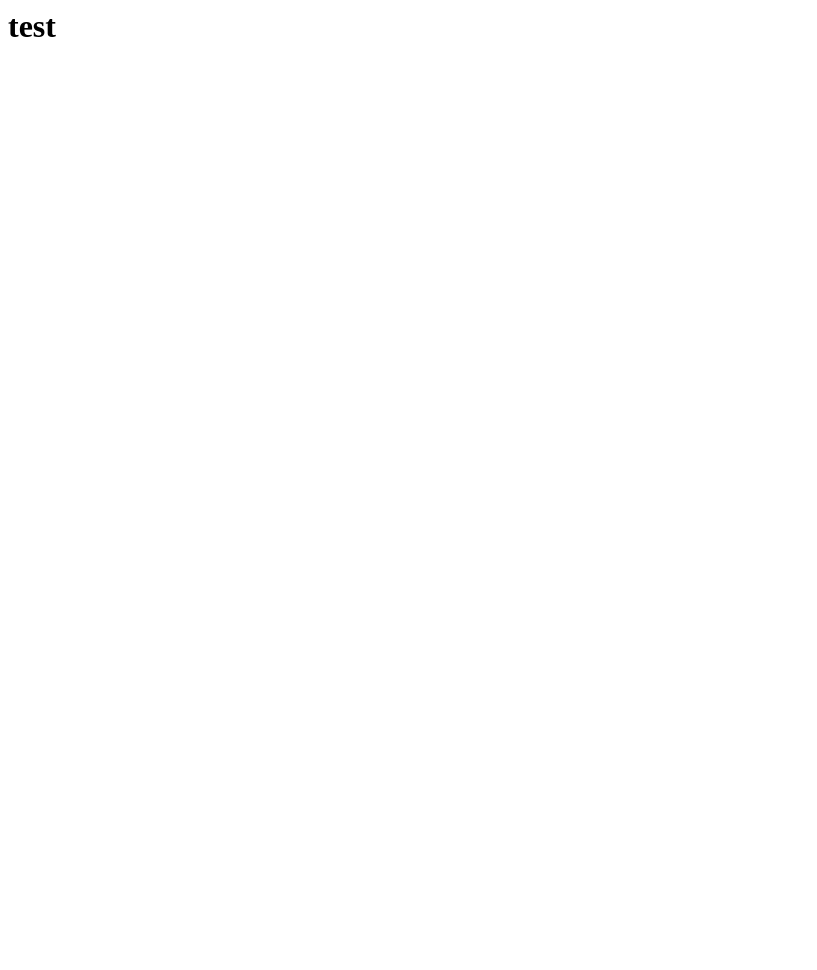
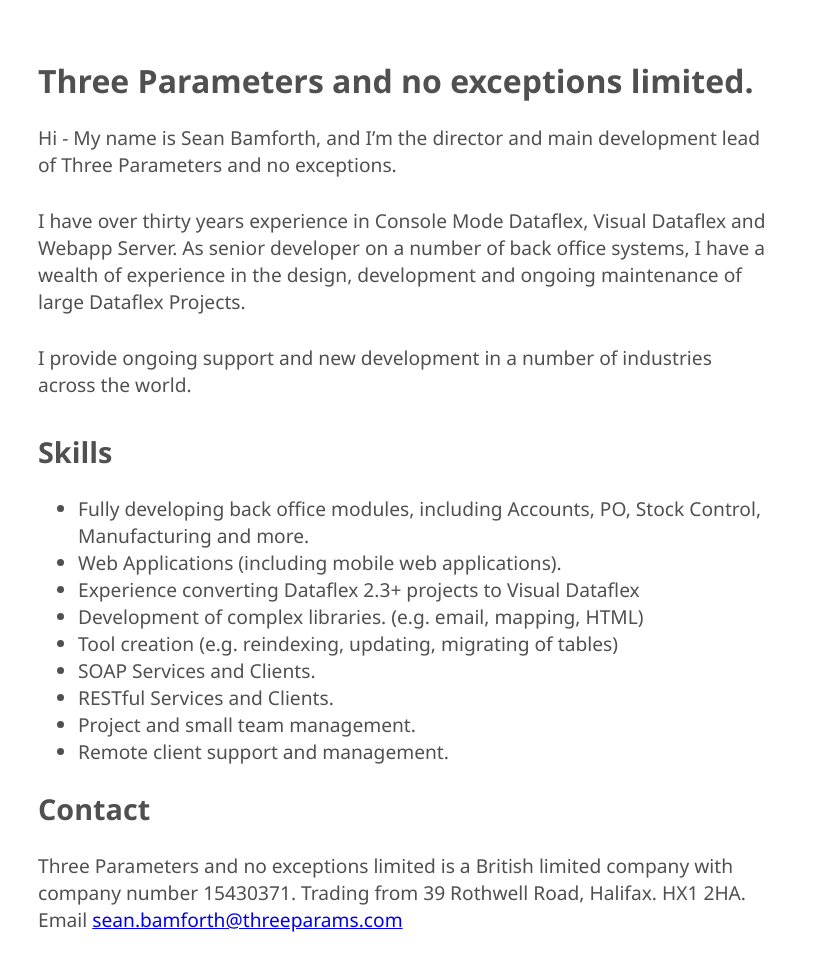
Before and after one commit to Three-Parameters-and-no-Exceptions/threeparams-webpage, a plain HTML site: page index.html in a window 1280 px wide. Shown: the whole page, without its empty margins (0-817 px from the left). Before the commit the page ends 800 px from the top, so only its background shows below. Drawn offline with Linux system fonts and the light colour scheme; files that its build step writes are made by us from their sources; a web font is replaced by a local one.

Commit message:
Update index.html

```diff
--- a/index.html
+++ b/index.html
@@ -1 +1,42 @@
-<h1>test</h1>
+<!DOCTYPE html>
+<html>
+
+<head>
+  <link href="https://fonts.googleapis.com/css?family=Droid+Serif:400" rel="stylesheet" type="text/css">
+  <title>three parameters and no exceptions</title>
+  <link href="css/main.css" rel="stylesheet" type="text/css" />
+</head>
+
+<body>
+
+  <h1> Three Parameters and no exceptions limited.</h1>
+
+  <p>Hi - My name is Sean Bamforth, and I’m the director and main development lead of Three Parameters and no exceptions. </p>
+
+<p>I have over thirty years experience in Console Mode Dataflex, Visual Dataflex and Webapp Server. As senior developer on a number of back office systems, I have a wealth of experience in the design, development and ongoing maintenance of large Dataflex Projects.</p>
+
+<p>I provide ongoing support and new development in a number of industries across the world. </p>
+
+  <h2> Skills </h2>
+<ul>
+<li>Fully developing back office modules, including Accounts, PO, Stock Control, Manufacturing and more.</li>
+<li>Web Applications (including mobile web applications).</li>
+<li>Experience converting Dataflex 2.3+ projects to Visual Dataflex</li>
+<li>Development of complex libraries. (e.g. email, mapping, HTML)</li>
+<li>Tool creation (e.g. reindexing, updating, migrating of tables)</li>
+<li>SOAP Services and Clients.</li>
+<li>RESTful Services and Clients.</li>
+<li> Project and small team management.</li>
+<li> Remote client support and management.</li>
+</ul>
+
+<h2> Contact </h2>
+<p>
+Three Parameters and no exceptions limited is a British limited company with company number 15430371. Trading from 39 Rothwell Road, Halifax. HX1 2HA. Email <a href="mailto:sean.bamforth@threeparams.com">sean.bamforth@threeparams.com</a></p>
+
+
+
+
+</body>
+
+</html>
```
